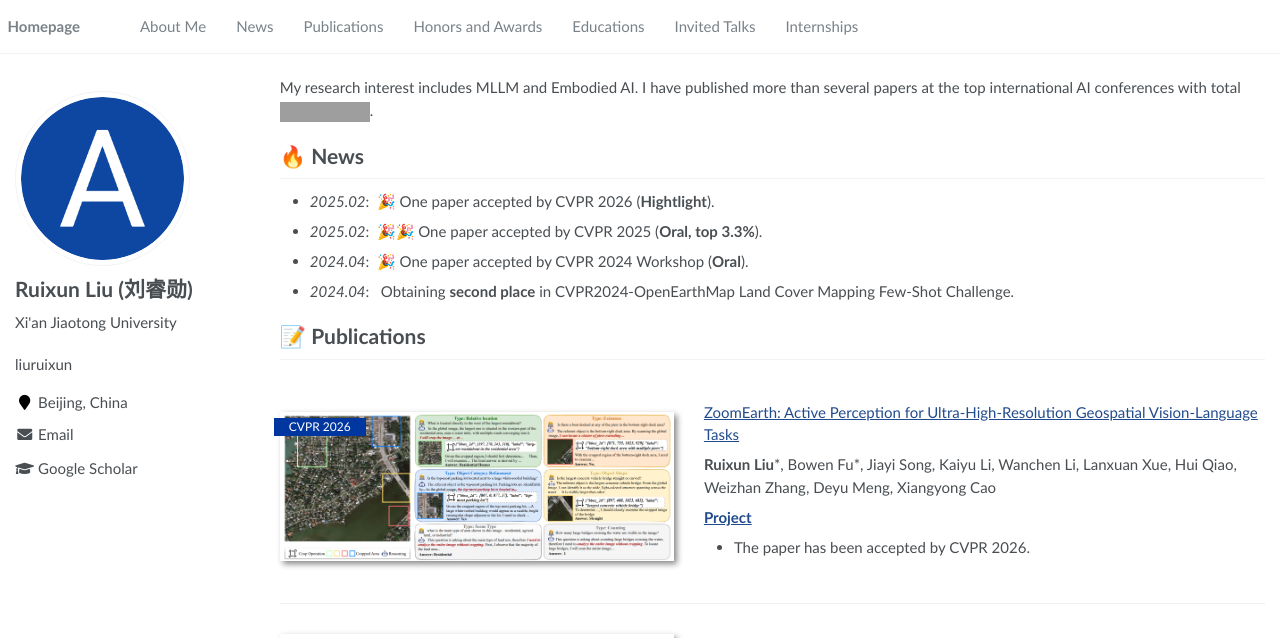
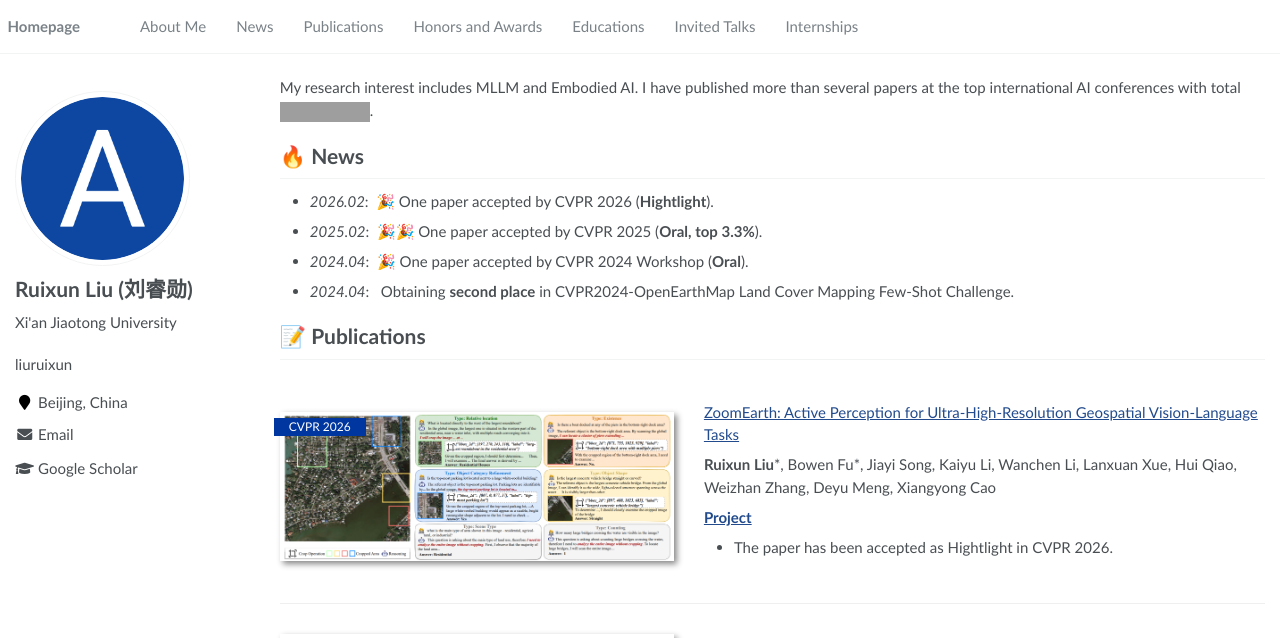
Before and after one commit to liuruixun/liuruixun.github.io, a Jekyll site: the page built from _pages/about.md, in a window 1280 px wide and 900 px high. Shown: the top 638 px of the window. Built offline with Jekyll 4.4.1, drawn with Linux system fonts in a browser that asks for light colours; grey boxes are pictures that could not be loaded.

Commit message:
Update about.md

```diff
--- a/_pages/about.md
+++ b/_pages/about.md
@@ -22,7 +22,7 @@ My research interest includes MLLM and Embodied AI. I have published more than s
 
 
 # 🔥 News
-- *2025.02*: &nbsp;🎉 One paper accepted by CVPR 2026 (**Hightlight**).
+- *2026.02*: &nbsp;🎉 One paper accepted by CVPR 2026 (**Hightlight**).
 - *2025.02*: &nbsp;🎉🎉 One paper accepted by CVPR 2025 (**Oral, top 3.3%**).
 - *2024.04*: &nbsp;🎉 One paper accepted by CVPR 2024 Workshop (**Oral**).
 - *2024.04*: &nbsp; Obtaining **second place** in CVPR2024-OpenEarthMap Land Cover Mapping Few-Shot Challenge.
@@ -37,7 +37,7 @@ My research interest includes MLLM and Embodied AI. I have published more than s
 **Ruixun Liu**\*, Bowen Fu\*, Jiayi Song, Kaiyu Li, Wanchen Li, Lanxuan Xue, Hui Qiao, Weizhan Zhang, Deyu Meng, Xiangyong Cao
 
 [**Project**](https://scholar.google.com/citations?view_op=view_citation&hl=zh-CN&user=WTleRV8AAAAJ&citation_for_view=WTleRV8AAAAJ:Y0pCki6q_DkC) <strong><span class='show_paper_citations' data='WTleRV8AAAAJ:Y0pCki6q_DkC'></span></strong>
-- The paper has been accepted by CVPR 2026.
+- The paper has been accepted as Hightlight in CVPR 2026.
 </div>
 </div>
 
```
